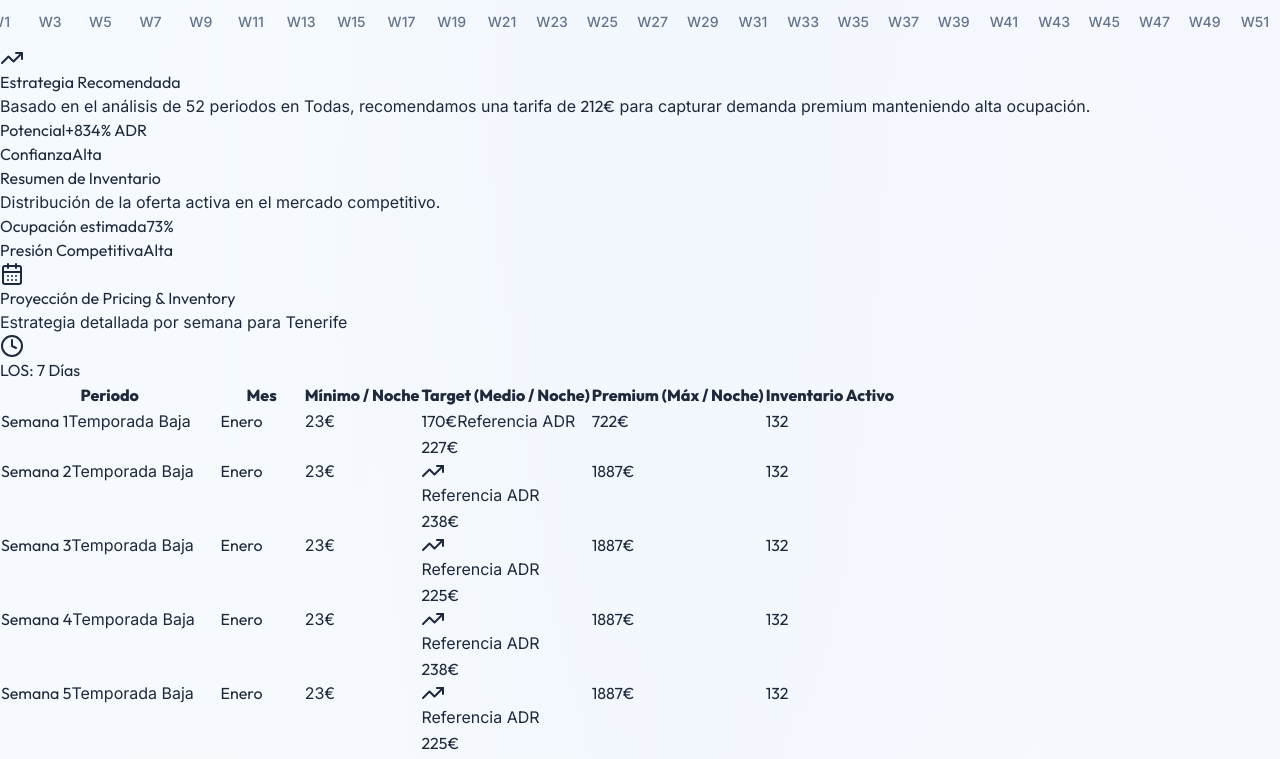
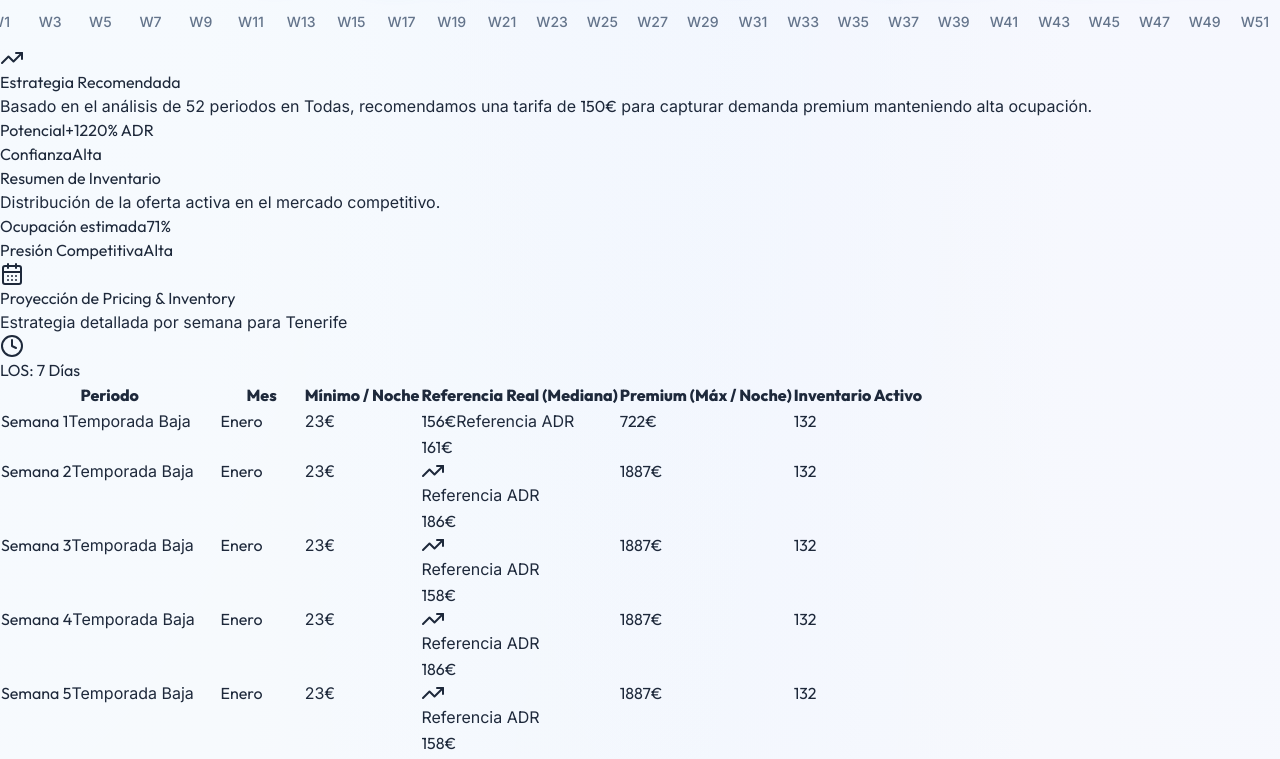
Before and after one commit to jmgalarza75-tech/revoptima-tenerife, a React (Vite) app in the folder revoptima-frontend/: page / in a window 1280 px wide. Shown: the part 1031-1790 px from the top of the page. Built offline with nearby package versions, Linux system fonts and the light colour scheme.

Commit message:
feat: add median price and 1-night stay option

```diff
--- a/revoptima-frontend/src/App.jsx
+++ b/revoptima-frontend/src/App.jsx
@@ -205,14 +205,20 @@ export default function App() {
       grouped[item.week].totalCount += item.availableCount;
     });
 
-    const items = Object.values(grouped).map(group => ({
-      week: group.week,
-      month: group.month,
-      minPrice: Math.min(...group.minPrices),
-      maxPrice: Math.max(...group.maxPrices),
-      avgPrice: Math.round(group.avgPrices.reduce((a, b) => a + b, 0) / group.avgPrices.length),
-      totalCount: group.totalCount
-    }));
+    const items = Object.values(grouped).map(group => {
+      const sortedMedian = [...group.avgPrices].sort((a, b) => a - b);
+      const mid = Math.floor(sortedMedian.length / 2);
+      const median = sortedMedian.length % 2 !== 0 ? sortedMedian[mid] : (sortedMedian[mid - 1] + sortedMedian[mid]) / 2;
+
+      return {
+        week: group.week,
+        month: group.month,
+        minPrice: Math.min(...group.minPrices),
+        maxPrice: Math.max(...group.maxPrices),
+        avgPrice: Math.round(median), // Usamos la mediana como "Referencia Real"
+        totalCount: group.totalCount
+      };
+    });
 
     // Añadir tendencia comparando con la semana anterior
     return items.map((item, index) => {
@@ -341,6 +347,7 @@ export default function App() {
                   value={selectedStay}
                   onChange={(e) => setSelectedStay(e.target.value)}
                 >
+                  <option value="1">Estancia: 1 Noche</option>
                   <option value="5">Estancia: 5 Días</option>
                   <option value="7">Estancia: 7 Días</option>
                   <option value="15">Estancia: 15 Días</option>
@@ -585,7 +592,7 @@ export default function App() {
                   <th className="p-6 font-black">Periodo</th>
                   <th className="p-6 font-black">Mes</th>
                   <th className="p-6 font-black text-right">Mínimo / Noche</th>
-                  <th className="p-6 font-black text-right">Target (Medio / Noche)</th>
+                  <th className="p-6 font-black text-right">Referencia Real (Mediana)</th>
                   <th className="p-6 font-black text-right">Premium (Máx / Noche)</th>
                   <th className="p-6 font-black text-right">Inventario Activo</th>
                 </tr>
```
Also changed, not shown: 2 other files (tests, documents, lock files or other folders).
